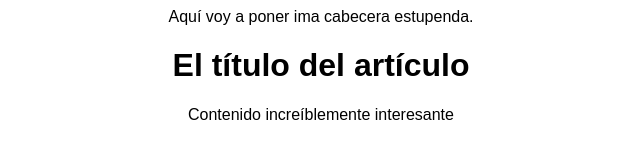
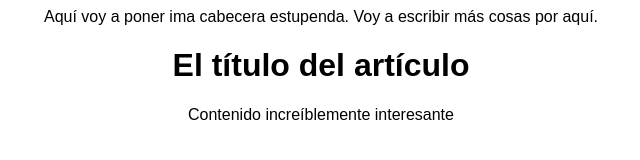
Before and after one commit to RaimundoSO/pruebas, a plain HTML site: page index.html in a window 1280 px wide. Shown: the whole page, without its empty margins (319-959 px from the left). Drawn offline with Linux system fonts and the light colour scheme.

Commit message:
Cabecera en párrafo

```diff
--- a/index.html
+++ b/index.html
@@ -4,7 +4,7 @@
 		<link rel="stylesheet" href="css/estilos.css"/>
 	</head>
 	<body>
-		Aquí voy a poner ima cabecera estupenda.
+		<p>Aquí voy a poner ima cabecera estupenda. Voy a escribir más cosas por aquí.</p>
 		<h1>El título del artículo</h1>
 		<p>Contenido increíblemente interesante</p>
 	</body>
```
